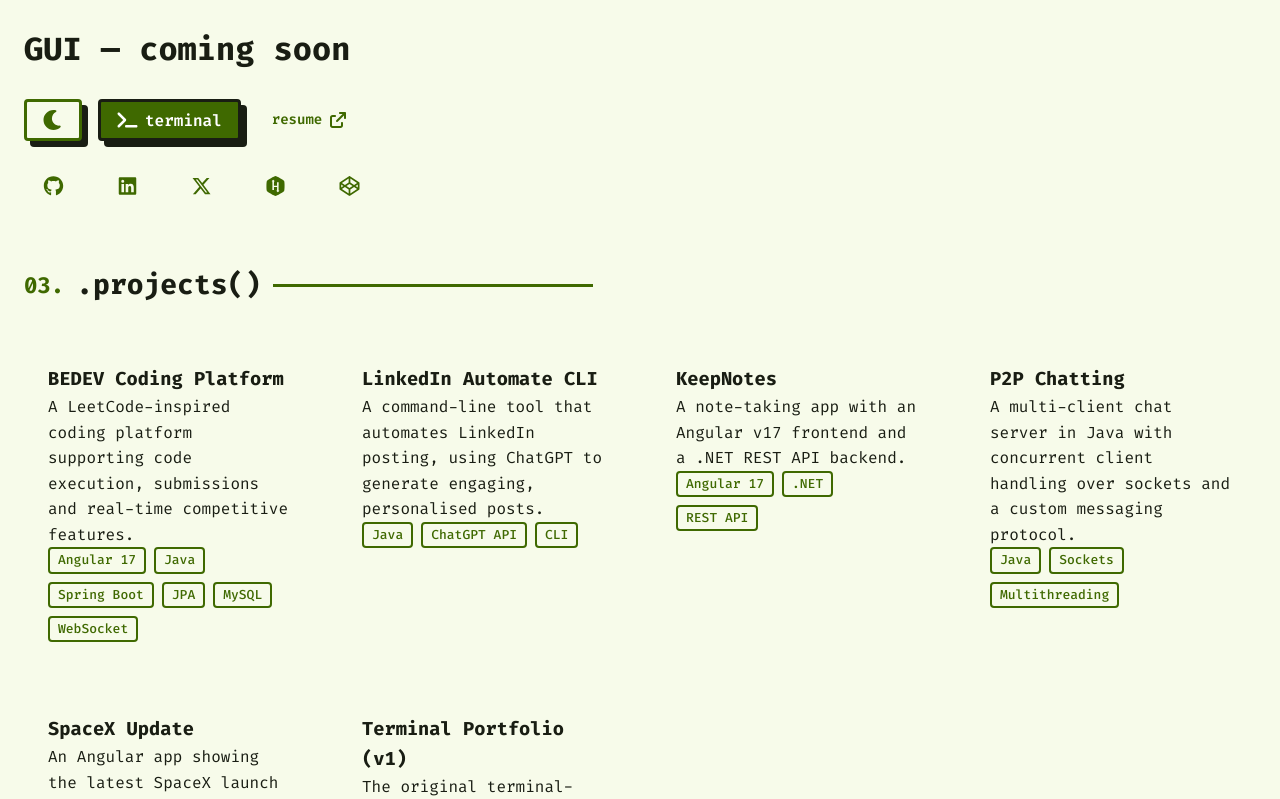
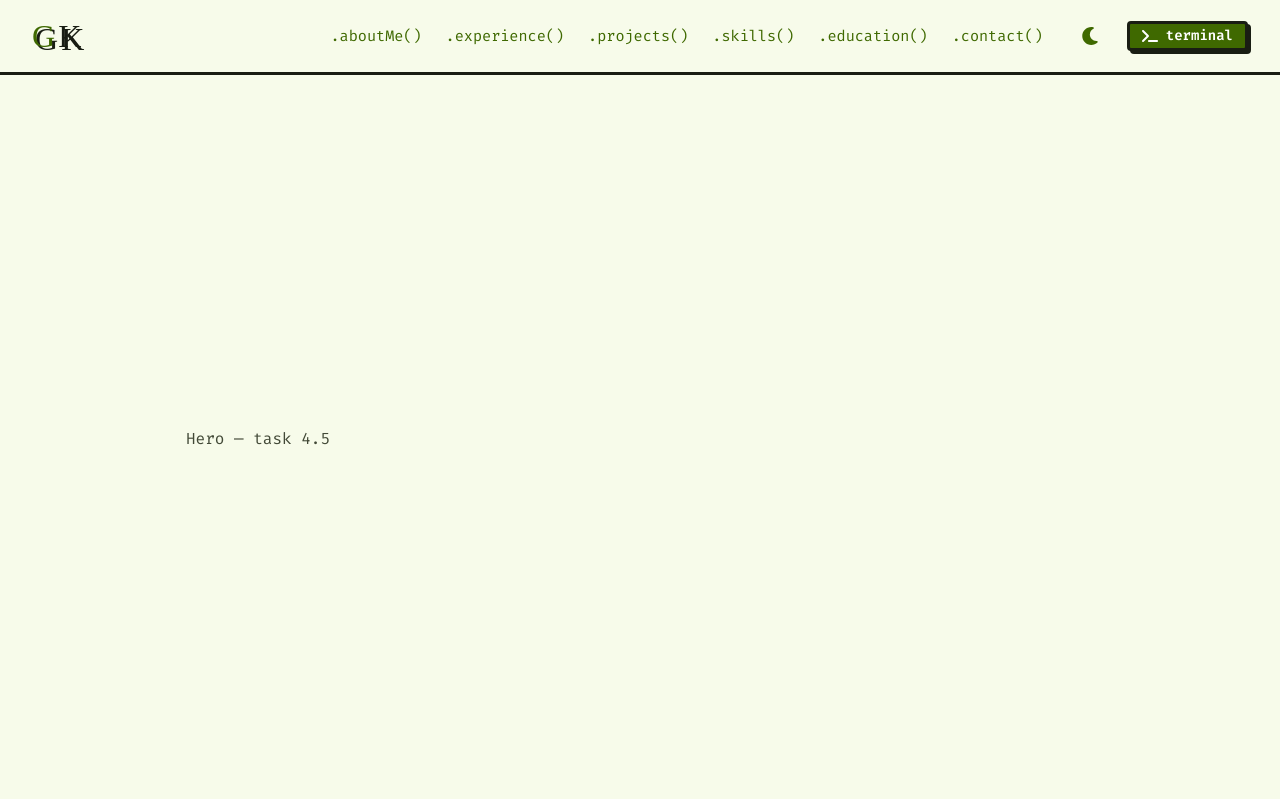
Before and after one commit to Gauravkumar1502/dev-portfolio, an Angular app: page / in a window 1280 px wide. Shown: the top 799 px of the page. Built offline with nearby package versions, Linux system fonts and the light colour scheme; a web font is replaced by a local one.

Commit message:
feat(gui): shell layout with skip link, sections scaffold and sticky header

```diff
--- a/src/app/app.config.ts
+++ b/src/app/app.config.ts
@@ -1,5 +1,10 @@
 import { type ApplicationConfig, provideBrowserGlobalErrorListeners } from '@angular/core';
-import { provideRouter, withComponentInputBinding, withInMemoryScrolling } from '@angular/router';
+import {
+  provideRouter,
+  withComponentInputBinding,
+  withInMemoryScrolling,
+  withRouterConfig,
+} from '@angular/router';
 import { routes } from './app.routes';
 
 export const appConfig: ApplicationConfig = {
@@ -9,6 +14,8 @@
       routes,
       withComponentInputBinding(),
       withInMemoryScrolling({ anchorScrolling: 'enabled', scrollPositionRestoration: 'enabled' }),
+      // Re-clicking the same section link should scroll again.
+      withRouterConfig({ onSameUrlNavigation: 'reload' }),
     ),
   ],
 };
--- /dev/null
+++ b/src/app/features/gui/gui-shell.html
@@ -0,0 +1,29 @@
+<a class="skip-link" href="#content" (click)="$event.preventDefault(); content.focus()">
+  Skip to content
+</a>
+
+<div id="top" class="gui">
+  <app-header />
+
+  <main #content id="content" class="gui__main" tabindex="-1">
+    <!-- Hero goes here (4.5) -->
+    <section class="gui__section gui__section--hero" aria-label="Introduction">
+      <p class="gui__placeholder">Hero — task 4.5</p>
+    </section>
+
+    @for (section of sections; track section.fragment; let i = $index) {
+      <section
+        class="gui__section"
+        [id]="section.fragment"
+        [attr.aria-labelledby]="section.fragment + '-title'"
+      >
+        <app-section-title
+          [id]="section.fragment + '-title'"
+          [index]="i + 1"
+          [label]="section.label"
+        />
+        <p class="gui__placeholder">Coming in step 4.</p>
+      </section>
+    }
+  </main>
+</div>
--- a/src/app/features/gui/gui-shell.scss
+++ b/src/app/features/gui/gui-shell.scss
@@ -1,26 +1,52 @@
-.gui {
-  display: grid;
-  gap: var(--space-6);
-  padding: var(--space-6);
+@use 'mixins' as nb;
+
+.skip-link {
+  @include nb.surface;
+
+  position: fixed;
+  top: var(--space-2);
+  left: var(--space-2);
+  z-index: 100;
+  padding: var(--space-2) var(--space-4);
+  translate: 0 -200%;
+
+  &:focus-visible {
+    translate: 0 0;
+  }
 }
 
-.gui__row {
-  display: flex;
-  flex-wrap: wrap;
-  gap: var(--space-4);
-  align-items: center;
+.gui {
+  min-height: 100dvh;
 }
 
-.gui__row--tight {
-  gap: var(--space-2);
+.gui__main {
+  width: 100%;
+  max-width: var(--container-max);
+  padding-inline: var(--space-4);
+  margin-inline: auto;
+  outline: none;
+
+  @include nb.tablet-up {
+    padding-inline: var(--space-8);
+  }
+
+  @include nb.desktop-up {
+    // leave room for the fixed side rails (4.3)
+    padding-inline: calc(var(--rail-width) + var(--space-8));
+  }
 }
 
-.gui__preview {
-  padding-block: var(--space-8) 50vh;
+.gui__section {
+  padding-block: clamp(4rem, 10vh, 7rem);
 }
 
-.gui__grid {
+.gui__section--hero {
   display: grid;
-  grid-template-columns: repeat(auto-fill, minmax(min(100%, 18rem), 1fr));
-  gap: var(--space-6);
+  align-content: center;
+  min-height: calc(100dvh - var(--header-height));
+  padding-block: var(--space-8);
 }
+
+.gui__placeholder {
+  color: var(--color-muted);
+}
--- a/src/app/features/gui/gui-shell.ts
+++ b/src/app/features/gui/gui-shell.ts
@@ -1,72 +1,28 @@
-import { Component, inject, type OnInit } from '@angular/core';
-import { RouterLink } from '@angular/router';
-import { ThemeStore } from '../../core/state/theme.store';
-import { ProfileStore } from '../../core/state/profile.store';
+import { ViewportScroller } from '@angular/common';
+import { Component, DestroyRef, ElementRef, inject, type OnInit, viewChild } from '@angular/core';
 import { UiStore } from '../../core/state/ui.store';
-import { RevealOnScroll } from '../../shared/directives/reveal-on-scroll';
-import { NbButton } from '../../shared/ui/button/nb-button';
-import { NbCard } from '../../shared/ui/card/nb-card';
 import { SectionTitle } from '../../shared/ui/section-title/section-title';
-import { NbTag } from '../../shared/ui/tag/nb-tag';
-import { Icon } from '../../shared/ui/icon/icon';
+import { Header } from './layout/header/header';
+import { NAV_LINKS } from './nav-links';
 
-// TODO(step 4): header, side rails, mobile menu and sections.
+// TODO(step 4.3+): side rails, mobile menu and real section components.
 @Component({
   selector: 'app-gui-shell',
-  imports: [RouterLink, NbButton, NbCard, NbTag, SectionTitle, RevealOnScroll, Icon],
-  template: `
-    <main class="gui">
-      <h1>GUI — coming soon</h1>
-      <div class="gui__row">
-        <button
-          type="button"
-          nb-button
-          variant="outline"
-          [attr.aria-label]="theme.isGuiDark() ? 'Switch to light theme' : 'Switch to dark theme'"
-          (click)="theme.toggleGuiTheme()"
-        >
-          <app-icon [name]="theme.isGuiDark() ? 'sun' : 'moon'" />
-        </button>
-        <a nb-button routerLink="/terminal"><app-icon name="terminal" /> terminal</a>
-        <a nb-button variant="ghost" size="sm" href="resume/GK_Resume.pdf" target="_blank">
-          resume <app-icon name="external" [size]="16" />
-        </a>
-      </div>
-      <div class="gui__row">
-        @for (s of socials(); track s.id) {
-          <a nb-button variant="ghost" [href]="s.url" target="_blank" rel="noopener">
-            <app-icon [name]="s.icon" [label]="s.label" />
-          </a>
-        }
-      </div>
-
-      <!-- Primitive preview (replaced by real sections in step 4) -->
-      <section class="gui__preview" aria-labelledby="preview-projects">
-        <app-section-title id="preview-projects" [index]="3" label=".projects()" />
-        <div class="gui__grid">
-          @for (p of projects(); track p.name; let i = $index) {
-            <nb-card interactive appReveal [revealDelay]="i * 80">
-              <h3>{{ p.name }}</h3>
-              <p>{{ p.description }}</p>
-              <div class="gui__row gui__row--tight">
-                @for (t of p.stack; track t) {
-                  <nb-tag>{{ t }}</nb-tag>
-                }
-              </div>
-            </nb-card>
-          }
-        </div>
-      </section>
-    </main>
-  `,
+  imports: [Header, SectionTitle],
+  templateUrl: './gui-shell.html',
   styleUrl: './gui-shell.scss',
 })
 export class GuiShell implements OnInit {
-  protected readonly theme = inject(ThemeStore);
-  private readonly profile = inject(ProfileStore);
-  protected readonly socials = this.profile.socials;
-  protected readonly projects = this.profile.projects;
+  protected readonly sections = NAV_LINKS;
   private readonly ui = inject(UiStore);
+  private readonly header = viewChild.required(Header, { read: ElementRef });
+
+  constructor() {
+    // Router anchor scrolling ignores CSS scroll-margin; offset by the sticky header instead.
+    const scroller = inject(ViewportScroller);
+    scroller.setOffset(() => [0, (this.header().nativeElement as HTMLElement).offsetHeight]);
+    inject(DestroyRef).onDestroy(() => scroller.setOffset([0, 0]));
+  }
 
   ngOnInit(): void {
     this.ui.mode.set('gui');
--- /dev/null
+++ b/src/app/features/gui/layout/header/header.html
@@ -0,0 +1,48 @@
+<header class="header">
+  <a class="header__logo" routerLink="." fragment="top" aria-label="Gaurav Kumar, back to top">
+    G<span class="header__logo-k">K</span>
+  </a>
+
+  <nav class="header__nav" aria-label="Main">
+    <ol class="header__links">
+      @for (link of links; track link.fragment) {
+        <li>
+          <a class="header__link" routerLink="." [fragment]="link.fragment">{{ link.label }}</a>
+        </li>
+      }
+    </ol>
+  </nav>
+
+  <div class="header__actions">
+    <button
+      type="button"
+      nb-button
+      variant="ghost"
+      size="sm"
+      class="header__theme"
+      [attr.aria-label]="theme.isGuiDark() ? 'Switch to light theme' : 'Switch to dark theme'"
+      (click)="theme.toggleGuiTheme()"
+    >
+      <app-icon [name]="theme.isGuiDark() ? 'sun' : 'moon'" [size]="18" />
+    </button>
+
+    <a nb-button size="sm" class="header__terminal" routerLink="/terminal">
+      <app-icon name="terminal" [size]="16" />
+      terminal
+    </a>
+
+    <button
+      type="button"
+      nb-button
+      variant="outline"
+      size="sm"
+      class="header__menu"
+      aria-controls="mobile-menu"
+      [attr.aria-expanded]="ui.mobileMenuOpen()"
+      [attr.aria-label]="ui.mobileMenuOpen() ? 'Close menu' : 'Open menu'"
+      (click)="toggleMenu()"
+    >
+      <app-icon [name]="ui.mobileMenuOpen() ? 'close' : 'menu'" [size]="18" />
+    </button>
+  </div>
+</header>
--- /dev/null
+++ b/src/app/features/gui/layout/header/header.scss
@@ -0,0 +1,87 @@
+@use 'mixins' as nb;
+
+:host {
+  position: sticky;
+  top: 0;
+  z-index: 10;
+  display: block;
+  background: var(--color-bg);
+  border-block-end: var(--nb-border-width) solid var(--nb-border);
+}
+
+.header {
+  display: flex;
+  gap: var(--space-6);
+  align-items: center;
+  justify-content: space-between;
+  height: var(--header-height);
+  padding-inline: var(--space-4);
+
+  @include nb.tablet-up {
+    padding-inline: var(--space-8);
+  }
+}
+
+.header__logo {
+  @include nb.focus-ring;
+
+  font-family: var(--font-logo);
+  font-size: 2rem;
+  line-height: 1;
+  color: var(--color-primary);
+  letter-spacing: 0.1em;
+  text-decoration: none;
+  text-shadow: 3px 3px 0 var(--nb-shadow);
+}
+
+.header__logo-k {
+  color: var(--color-text);
+}
+
+.header__nav {
+  margin-inline-start: auto;
+
+  @include nb.below-desktop {
+    display: none;
+  }
+}
+
+.header__links {
+  display: flex;
+  gap: var(--space-6);
+  padding: 0;
+  list-style: none;
+}
+
+.header__link {
+  @include nb.focus-ring;
+
+  font-size: 0.95rem;
+  color: var(--color-primary);
+  text-decoration: none;
+  text-decoration-thickness: 2px;
+  text-underline-offset: 6px;
+
+  &:hover {
+    color: var(--color-text);
+    text-decoration-line: underline;
+  }
+}
+
+.header__actions {
+  display: flex;
+  gap: var(--space-3);
+  align-items: center;
+}
+
+.header__terminal {
+  @include nb.below-desktop {
+    display: none;
+  }
+}
+
+.header__menu {
+  @include nb.desktop-up {
+    display: none;
+  }
+}
--- /dev/null
+++ b/src/app/features/gui/layout/header/header.ts
@@ -0,0 +1,23 @@
+import { Component, inject } from '@angular/core';
+import { RouterLink } from '@angular/router';
+import { ThemeStore } from '../../../../core/state/theme.store';
+import { UiStore } from '../../../../core/state/ui.store';
+import { NbButton } from '../../../../shared/ui/button/nb-button';
+import { Icon } from '../../../../shared/ui/icon/icon';
+import { NAV_LINKS } from '../../nav-links';
+
+@Component({
+  selector: 'app-header',
+  imports: [RouterLink, NbButton, Icon],
+  templateUrl: './header.html',
+  styleUrl: './header.scss',
+})
+export class Header {
+  protected readonly theme = inject(ThemeStore);
+  protected readonly ui = inject(UiStore);
+  protected readonly links = NAV_LINKS;
+
+  protected toggleMenu(): void {
+    this.ui.mobileMenuOpen.update((open) => !open);
+  }
+}
--- /dev/null
+++ b/src/app/features/gui/nav-links.ts
@@ -0,0 +1,15 @@
+export interface NavLink {
+  /** Section element id the link scrolls to. */
+  fragment: string;
+  label: string;
+}
+
+/** GUI sections in page order; drives the header, mobile menu and section titles. */
+export const NAV_LINKS: readonly NavLink[] = [
+  { fragment: 'about', label: '.aboutMe()' },
+  { fragment: 'experience', label: '.experience()' },
+  { fragment: 'projects', label: '.projects()' },
+  { fragment: 'skills', label: '.skills()' },
+  { fragment: 'education', label: '.education()' },
+  { fragment: 'contact', label: '.contact()' },
+];
--- a/src/styles/_mixins.scss
+++ b/src/styles/_mixins.scss
@@ -1,4 +1,26 @@
 // Neobrutalism building blocks. Use in components via `@use 'mixins' as nb;`.
+
+// Breakpoints (CSS custom properties can't be used inside media queries).
+$bp-tablet: 768px;
+$bp-desktop: 1024px;
+
+@mixin tablet-up {
+  @media (width >= $bp-tablet) {
+    @content;
+  }
+}
+
+@mixin desktop-up {
+  @media (width >= $bp-desktop) {
+    @content;
+  }
+}
+
+@mixin below-desktop {
+  @media (width < $bp-desktop) {
+    @content;
+  }
+}
 
 @mixin border {
   border: var(--nb-border-width) solid var(--nb-border);
--- a/src/styles/_tokens.scss
+++ b/src/styles/_tokens.scss
@@ -13,4 +13,6 @@
   --nb-shadow-x: 6px;
   --nb-shadow-y: 6px;
   --container-max: 1100px;
+  --header-height: 4.5rem;
+  --rail-width: 4rem;
 }
```
Also changed, not shown: 2 other files (tests, documents, lock files or other folders).
